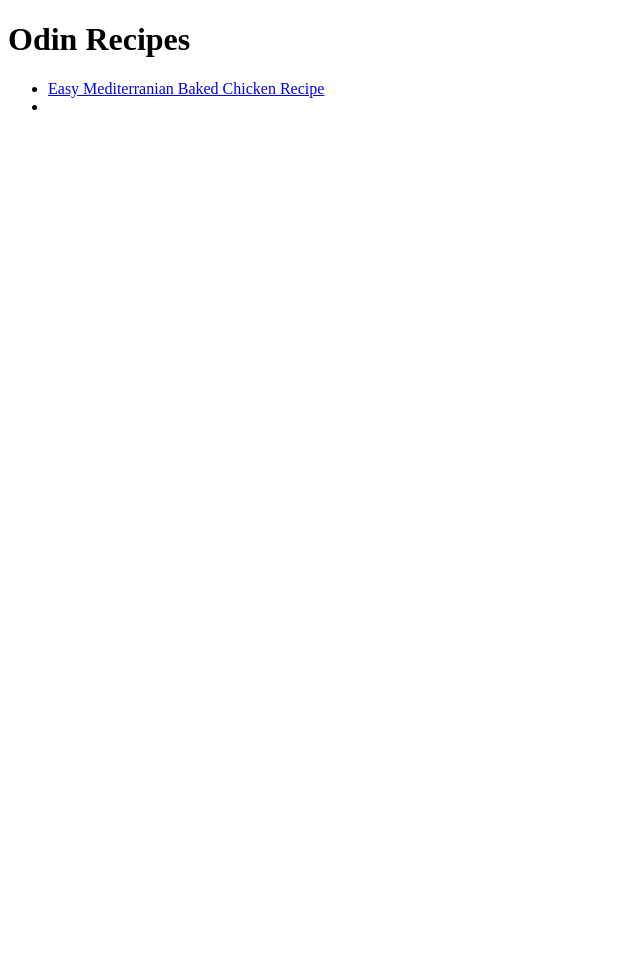
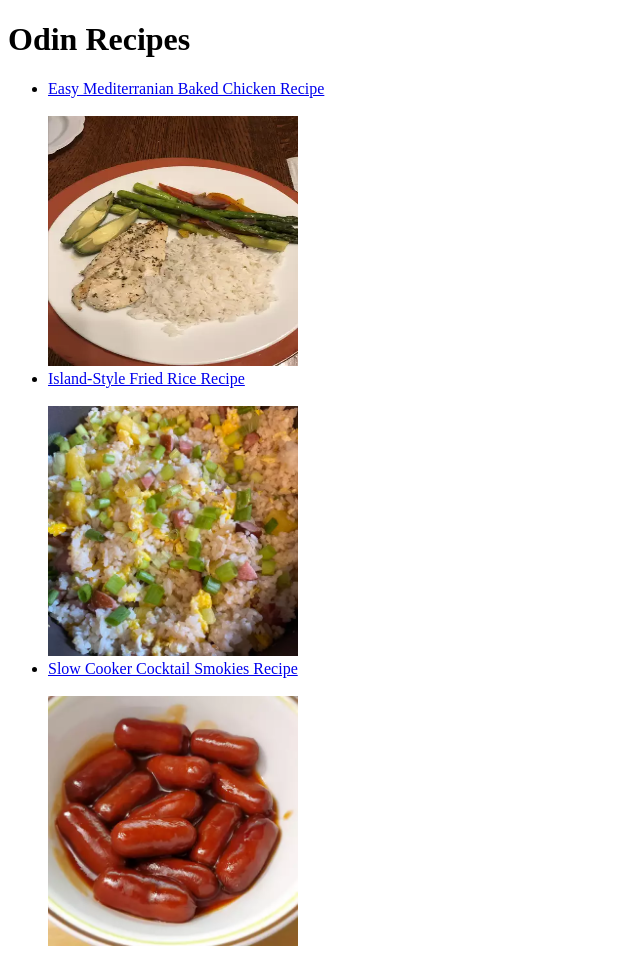
Before and after one commit to hajimenopaul/odin-recipes, a plain HTML site: page index.html in a window 1280 px wide. Shown: the whole page, without its empty margins (0-640 px from the left). Before the commit the page ends 800 px from the top, so only its background shows below. Drawn offline with Linux system fonts and the light colour scheme.

Commit message:
Update Index

```diff
--- a/index.html
+++ b/index.html
@@ -7,8 +7,18 @@
     <body>
         <h1>Odin Recipes</h1>
         <ul>
-            <li><a href="recipes/mediterranian_baked_chicken.html">Easy Mediterranian Baked Chicken Recipe</a></li>
-            <li></li>
+            <li><a href="recipes/mediterranian_baked_chicken.html">Easy Mediterranian Baked Chicken Recipe</a>
+                <br><br>
+            <img src="./recipes/mediterranian.webp" height="250" width="250">
+            </li>
+            <li><a href="recipes/fried_rice.html">Island-Style Fried Rice Recipe</a>
+            <br><br>
+            <img src="./recipes/fried-rice.webp" height="250" width="250">
+            </li>
+            <li><a href="recipes/cooker_cokctail.html">Slow Cooker Cocktail Smokies Recipe</a>
+            <br><br>
+            <img src="./recipes/slow-cooker-cocktail.webp" height="250" width="250">
+            </li>
         </ul>
 
     </body>
```
